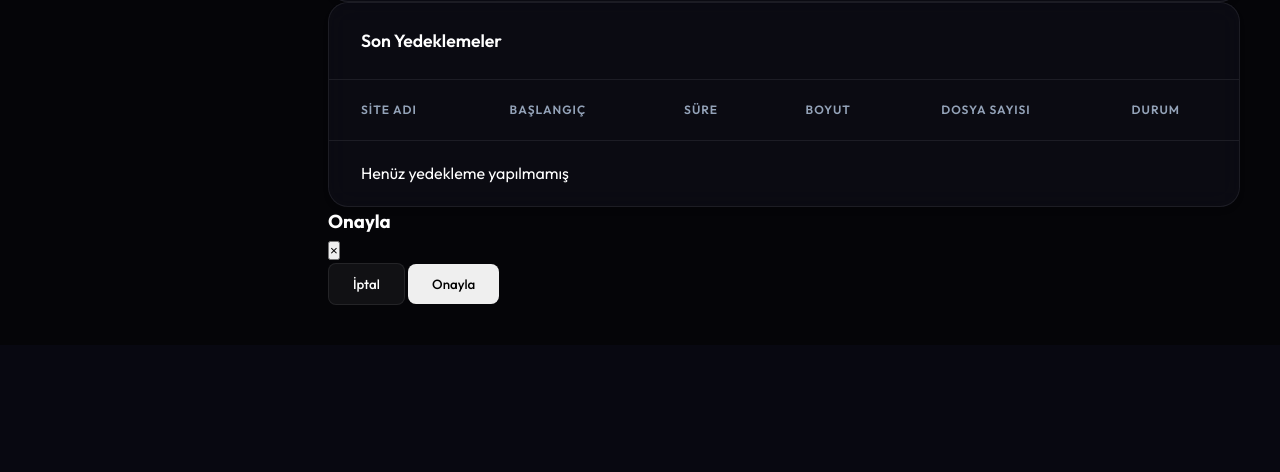
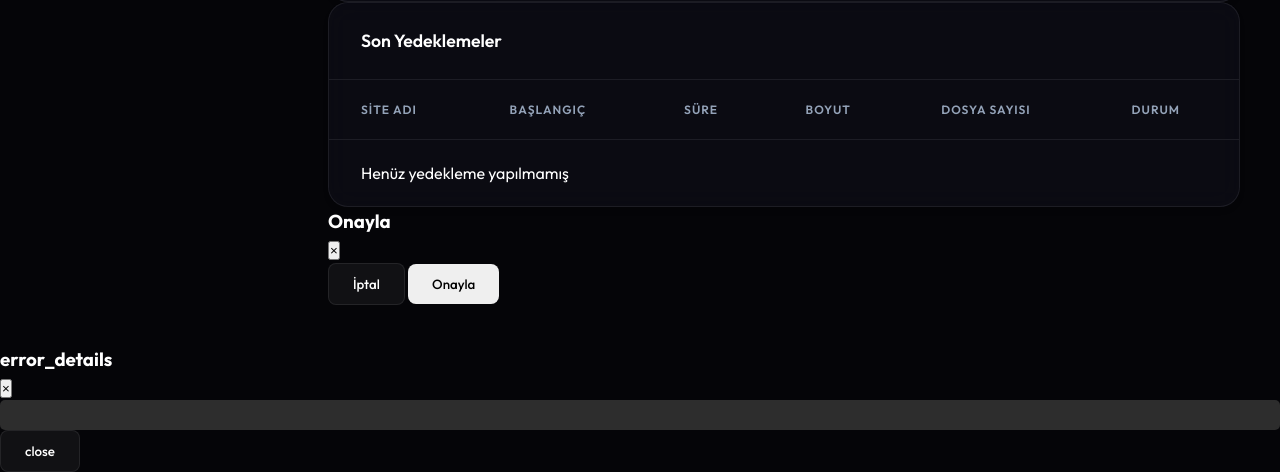
Before and after one commit to Skucukbayy/websitebackupmanager, a Flask app: page / in a window 1280 px wide. Shown: the part 1610-2082 px from the top of the page. Before the commit the page ends 1915 px from the top, so only its background shows below. Run offline with Flask 3, Linux system fonts and the light colour scheme; data that the repository does not hold is empty; parts of the project's set-up code (start-up, migrations or seed data) failed here and were passed over.

Commit message:
Enhance UI: Add error details modal and clickable error icon

```diff
--- a/templates/index.html
+++ b/templates/index.html
@@ -153,6 +153,24 @@
         <div class="modal-footer">
             <button class="btn btn-secondary" onclick="closeModal()">{{ t('cancel') }}</button>
             <button class="btn btn-danger" id="modal-confirm-btn">{{ t('confirm') }}</button>
+        </div>
+    </div>
+</div>
+</div>
+
+<!-- Error Details Modal -->
+<div class="modal-overlay" id="error-modal">
+    <div class="modal">
+        <div class="modal-header">
+            <h3>{{ t('error_details') }}</h3>
+            <button class="modal-close" onclick="closeErrorModal()">&times;</button>
+        </div>
+        <div class="modal-body">
+            <pre id="error-modal-message"
+                style="white-space: pre-wrap; color: #ff4444; background: #2d2d2d; padding: 15px; border-radius: 5px;"></pre>
+        </div>
+        <div class="modal-footer">
+            <button class="btn btn-secondary" onclick="closeErrorModal()">{{ t('close') }}</button>
         </div>
     </div>
 </div>
@@ -320,7 +338,14 @@
                 <td>${backup.file_count || '-'}</td>
                 <td>
                     <span class="badge status-${backup.status}">${getStatusLabel(backup.status)}</span>
-                    ${backup.error_message ? `<span class="error-tooltip" title="${backup.error_message}">ℹ️</span>` : ''}
+                    ${backup.error_message ?
+                    `<button class="btn-icon btn-sm text-danger" onclick="showError('${backup.error_message.replace(/'/g, "\\'")}')" title="{{ t('error_details') }}">
+                            <svg viewBox="0 0 24 24" fill="none" stroke="currentColor" stroke-width="2" width="16" height="16">
+                                <circle cx="12" cy="12" r="10"></circle>
+                                <line x1="12" y1="8" x2="12" y2="12"></line>
+                                <line x1="12" y1="16" x2="12.01" y2="16"></line>
+                            </svg>
+                        </button>` : ''}
                 </td>
             </tr>
         `).join('');
@@ -402,6 +427,15 @@
         document.getElementById('confirm-modal').classList.remove('active');
     }
 
+    function showError(message) {
+        document.getElementById('error-modal-message').textContent = message;
+        document.getElementById('error-modal').classList.add('active');
+    }
+
+    function closeErrorModal() {
+        document.getElementById('error-modal').classList.remove('active');
+    }
+
     function getIntervalLabel(type) {
         switch (type) {
             case 'minutes': return t('minute_s');
```
